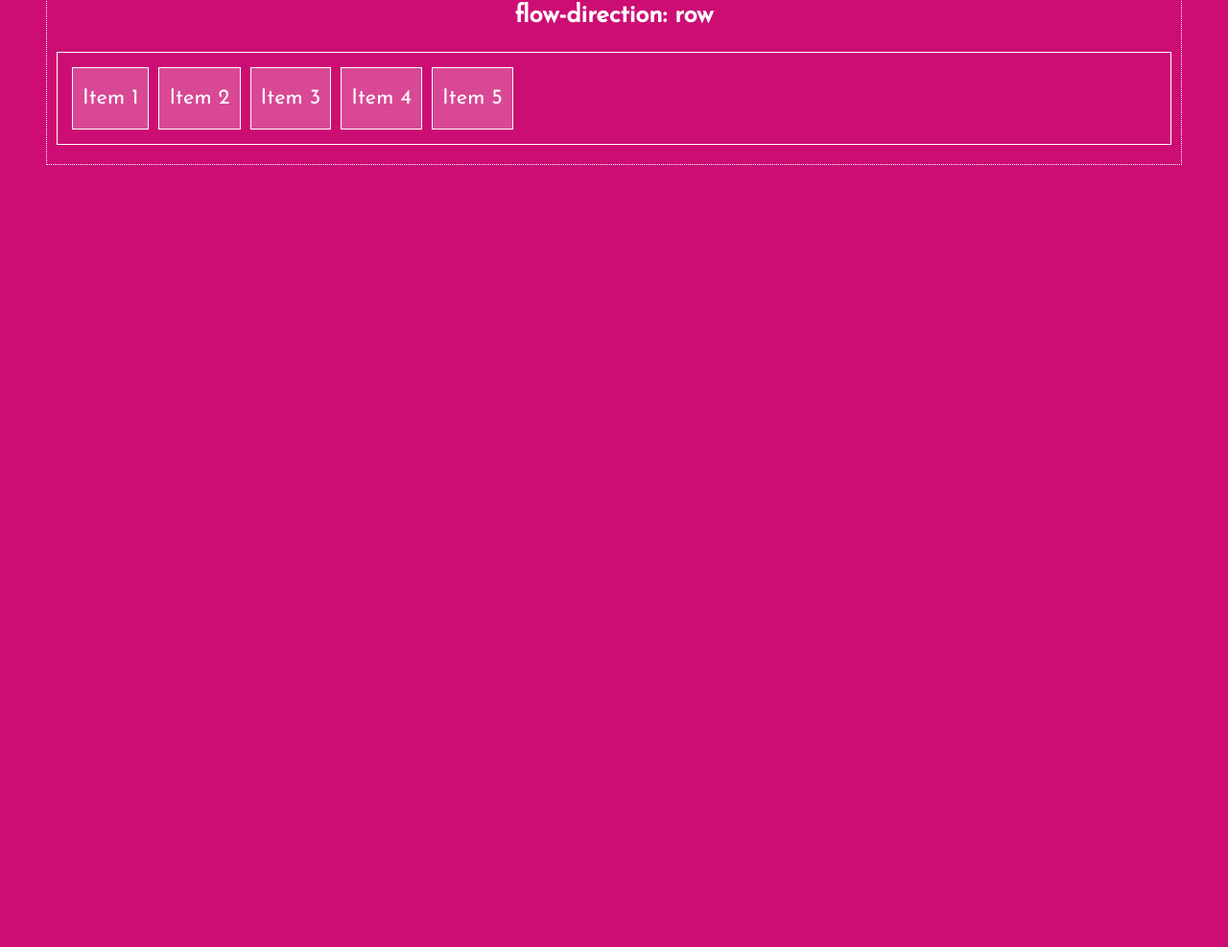
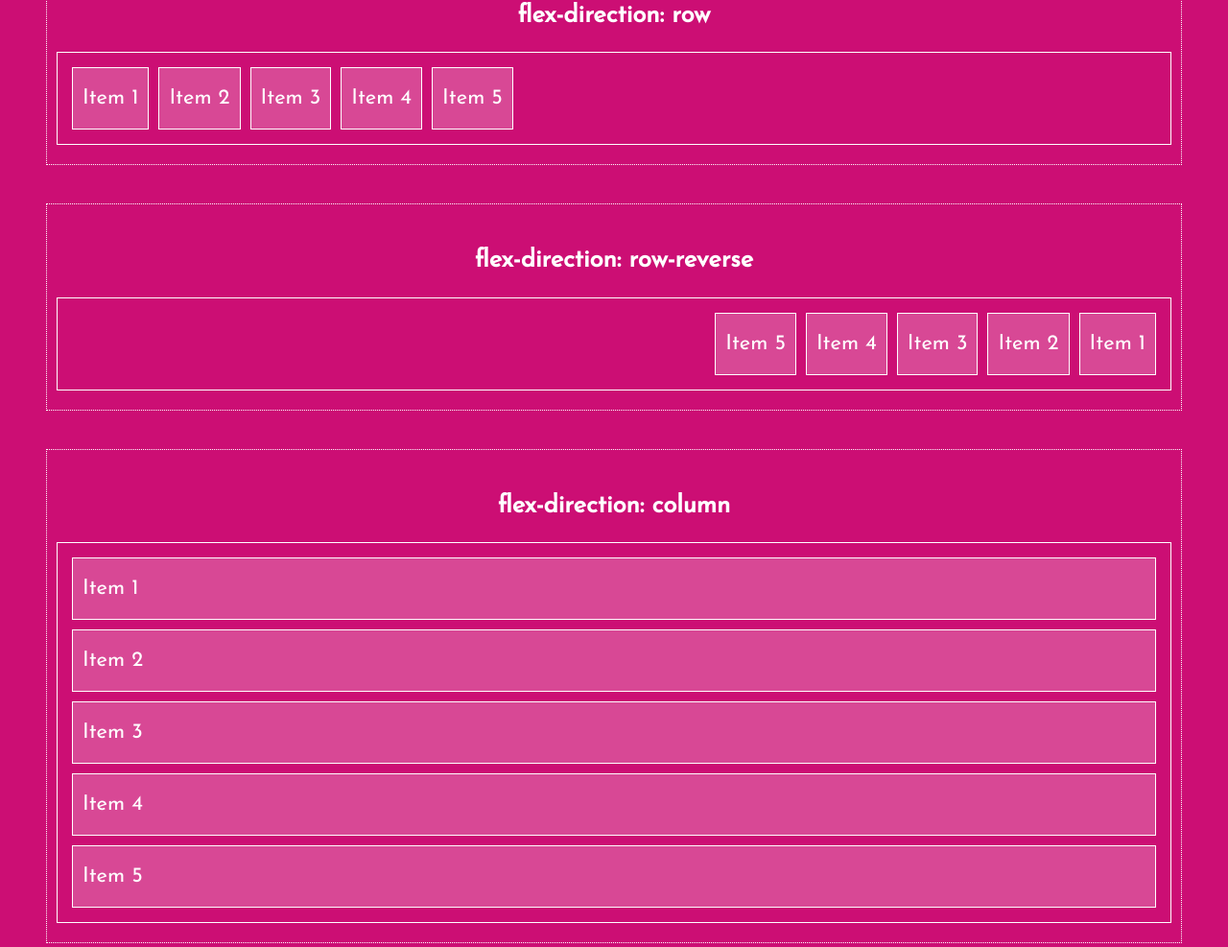
Before and after one commit to aromalsanthosh/FlexBox-Guide, a plain HTML site: page flexDirection.html in a window 1280 px wide. Shown: the part 248-1235 px from the top of the page at 96% size. Before the commit the page ends 800 px from the top, so only its background shows below. Drawn offline with Linux system fonts and the light colour scheme.

Commit message:
Flex Direction✅

```diff
--- a/css/flexDirection.css
+++ b/css/flexDirection.css
@@ -5,3 +5,19 @@ body {
 .flex-container {
     display: flex;
 }
+
+.row{
+    flex-direction: row;
+}
+
+.row-reverse{
+    flex-direction: row-reverse;
+}
+
+.column{
+    flex-direction: column;
+}
+
+.column-reverse{
+    flex-direction: column-reverse;
+}
--- a/flexDirection.html
+++ b/flexDirection.html
@@ -15,8 +15,41 @@
     </div>
 
     <div class="head-container">
-        <h3 class="text-center">flow-direction: row</h3>
+        <h3 class="text-center">flex-direction: row</h3>
         <div class="flex-container row">
+            <div>Item 1</div>
+            <div>Item 2</div>
+            <div>Item 3</div>
+            <div>Item 4</div>
+            <div>Item 5</div>
+        </div>
+    </div>
+
+    <div class="head-container">
+        <h3 class="text-center">flex-direction: row-reverse</h3>
+        <div class="flex-container row-reverse">
+            <div>Item 1</div>
+            <div>Item 2</div>
+            <div>Item 3</div>
+            <div>Item 4</div>
+            <div>Item 5</div>
+        </div>
+    </div>
+
+    <div class="head-container">
+        <h3 class="text-center">flex-direction: column</h3>
+        <div class="flex-container column">
+            <div>Item 1</div>
+            <div>Item 2</div>
+            <div>Item 3</div>
+            <div>Item 4</div>
+            <div>Item 5</div>
+        </div>
+    </div>
+
+    <div class="head-container">
+        <h3 class="text-center">flex-direction: column-reverse</h3>
+        <div class="flex-container column-reverse">
             <div>Item 1</div>
             <div>Item 2</div>
             <div>Item 3</div>
```
